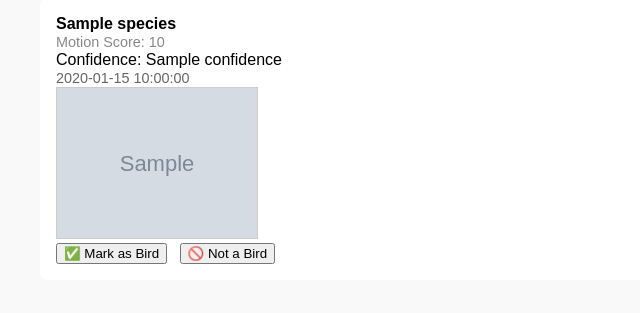
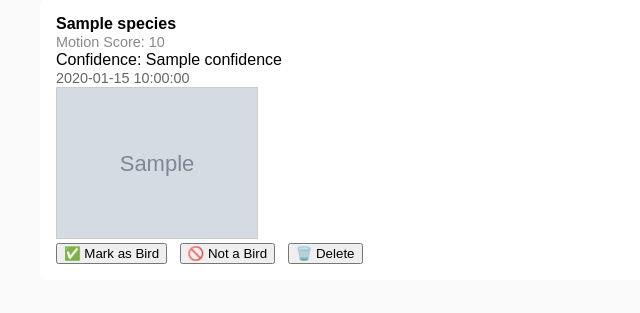
Before and after one commit to n2b8/birdwatcher, a Flask app: template templates/review.html in a window 1280 px wide. Shown: the part 156-469 px from the top of the page, without its empty margins (0-640 px from the left). Run offline with Flask 3, Linux system fonts and the light colour scheme; the template is opened without the code that fills it: most values are stand-ins (such as "Sample title", 1, 10 or a date in 2020); grey boxes marked "Sample" are stand-in pictures.

Commit message:
adding delete capability to the review page

```diff
--- a/app.py
+++ b/app.py
@@ -106,6 +106,11 @@ def delete(filename):
     if os.path.exists(image_path):
         os.remove(image_path)
     delete_visit(filename)
+
+    # Redirect based on where the request came from
+    referer = request.headers.get("Referer", "")
+    if "/review" in referer:
+        return redirect(url_for("review"))
     return redirect(url_for("index"))
 
 @app.route("/snap")
--- a/templates/review.html
+++ b/templates/review.html
@@ -31,6 +31,9 @@
     <form action="{{ url_for('mark_not_a_bird', filename=entry.filename) }}" method="POST">
       <button type="submit">🚫 Not a Bird</button>
     </form>
+    <form action="{{ url_for('delete', filename=entry.filename) }}" method="POST">
+      <button type="submit">🗑️ Delete</button>
+    </form>
   </div>
   {% endfor %}
 </body>
```
